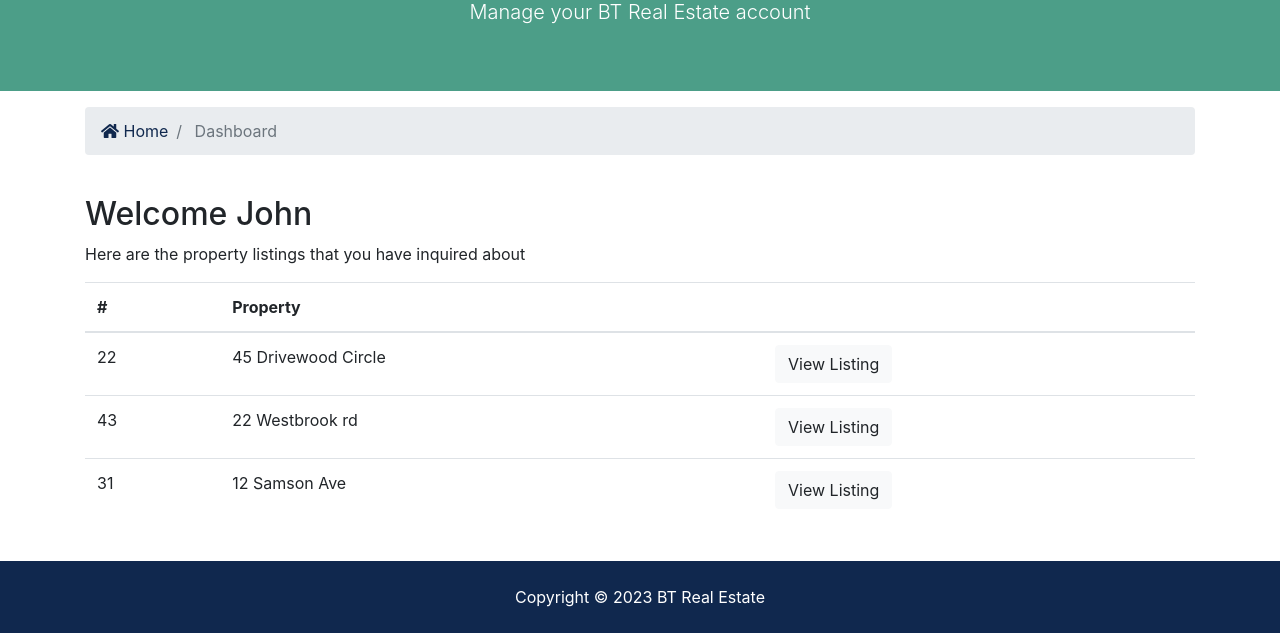
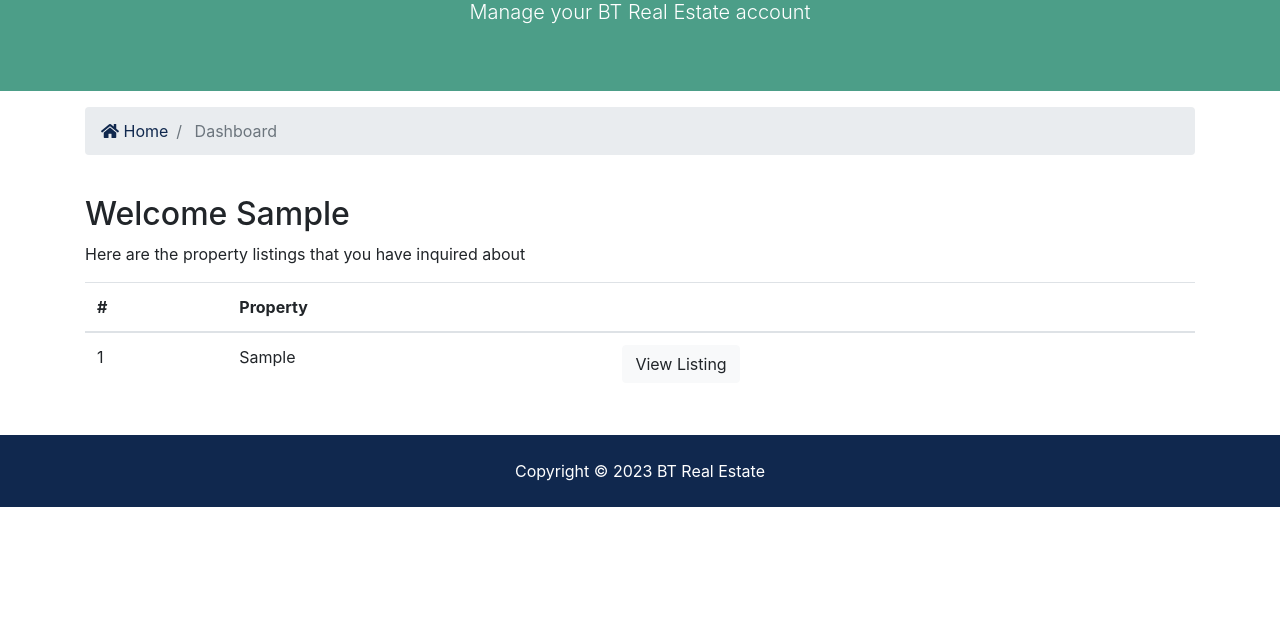
Before and after one commit to Minyan910/btre_project, a Django app: page /accounts/dashboard in a window 1280 px wide. Shown: the part 254-887 px from the top of the page. After the commit the page ends 761 px from the top, so only its background shows below. Run offline with Django 5.2, Linux system fonts and the light colour scheme; a user stored in the database is signed in; tables that the repository leaves empty hold one stand-in row (values such as "Sample post"); some libraries are stand-ins or nearby versions.

Commit message:
view listings on dashboard

```diff
--- a/accounts/views.py
+++ b/accounts/views.py
@@ -1,6 +1,7 @@
 from django.shortcuts import render, redirect
 from django.contrib import messages, auth
 from django.contrib.auth.models import User
+from contacts.models import Contact
 
 def register(request):
     if request.method == 'POST':
@@ -75,4 +76,10 @@ def logout(request):
         return redirect('index')
 
 def dashboard(request):
-    return render(request, 'accounts/dashboard.html')
+    user_contacts = Contact.objects.order_by('-contact_date').filter(user_id=request.user.id)
+
+    context = {
+        'contacts': user_contacts
+    }
+
+    return render(request, 'accounts/dashboard.html', context)
--- a/templates/accounts/dashboard.html
+++ b/templates/accounts/dashboard.html
@@ -35,7 +35,8 @@
 <div class="container">
     <div class="row">
     <div class="col-md-12">
-        <h2>Welcome John</h2>
+        <h2>Welcome {{ user.first_name }}</h2>
+        {% if contacts %}
             <p>Here are the property listings that you have inquired about</p>
             <table class="table">
             <thead>
@@ -46,29 +47,20 @@
                 </tr>
             </thead>
             <tbody>
+                {% for contact in contacts %}
                     <tr>
-            <td>22</td>
-            <td>45 Drivewood Circle</td>
+                    <td>{{ contact.id }}</td>
+                    <td>{{ contact.listing }}</td>
                     <td>
-                <a class="btn btn-light" href="#">View Listing</a>
+                        <a class="btn btn-light" href="{% url 'listing' contact.listing_id %}">View Listing</a>
                     </td>
                     </tr>
-            <tr>
-            <td>43</td>
-            <td>22 Westbrook rd</td>
-            <td>
-                <a class="btn btn-light" href="#">View Listing</a>
-            </td>
-            </tr>
-            <tr>
-            <td>31</td>
-            <td>12 Samson Ave</td>
-            <td>
-                <a class="btn btn-light" href="#">View Listing</a>
-            </td>
-            </tr>
+                {% endfor %}
             </tbody>
             </table>
+        {% else %}
+            <p>You have not made any inquiries</p>
+        {% endif %}
     </div>
     </div>
 </div>
```
Lines whose indentation alone changed are shown as unchanged.
